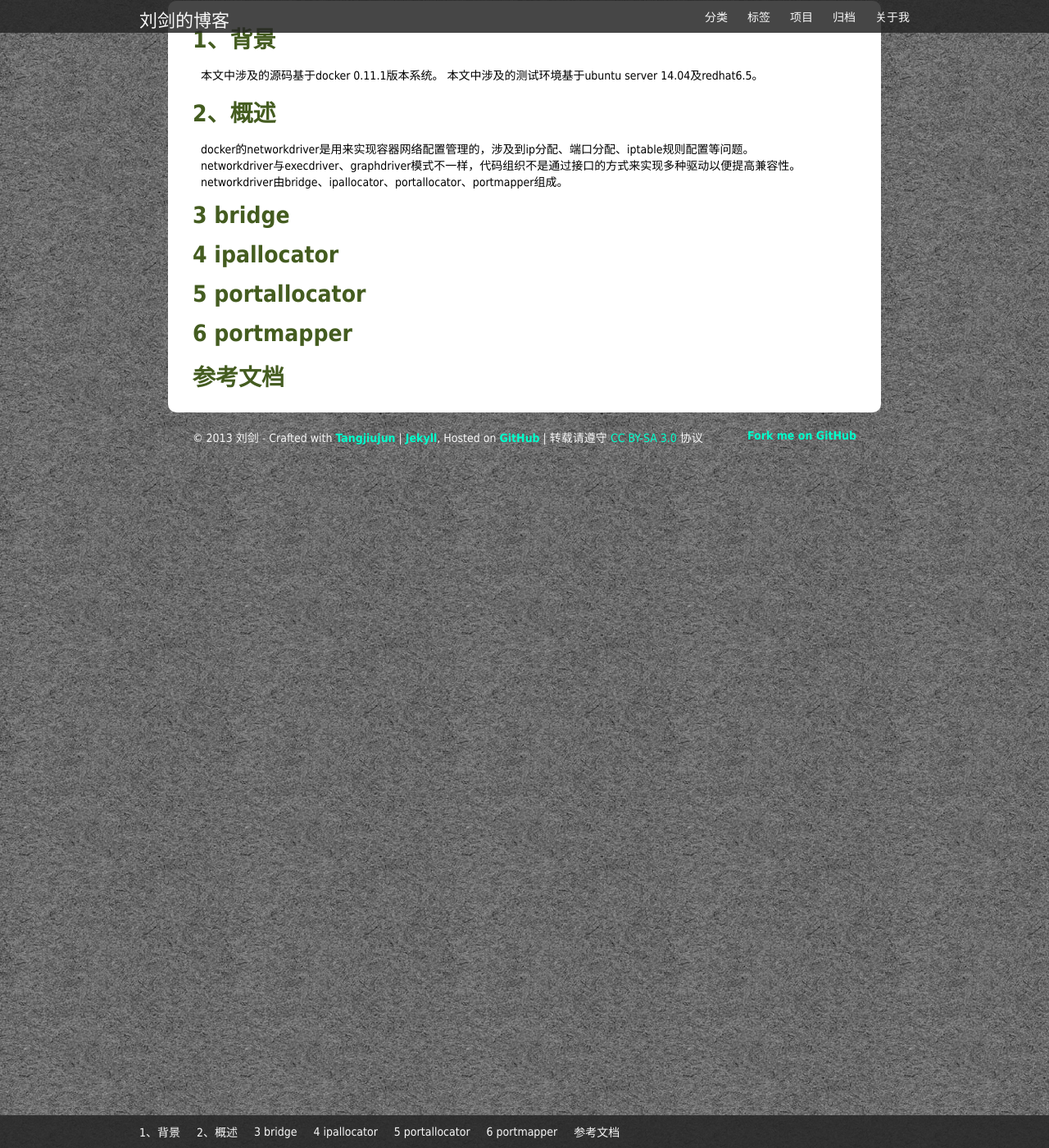
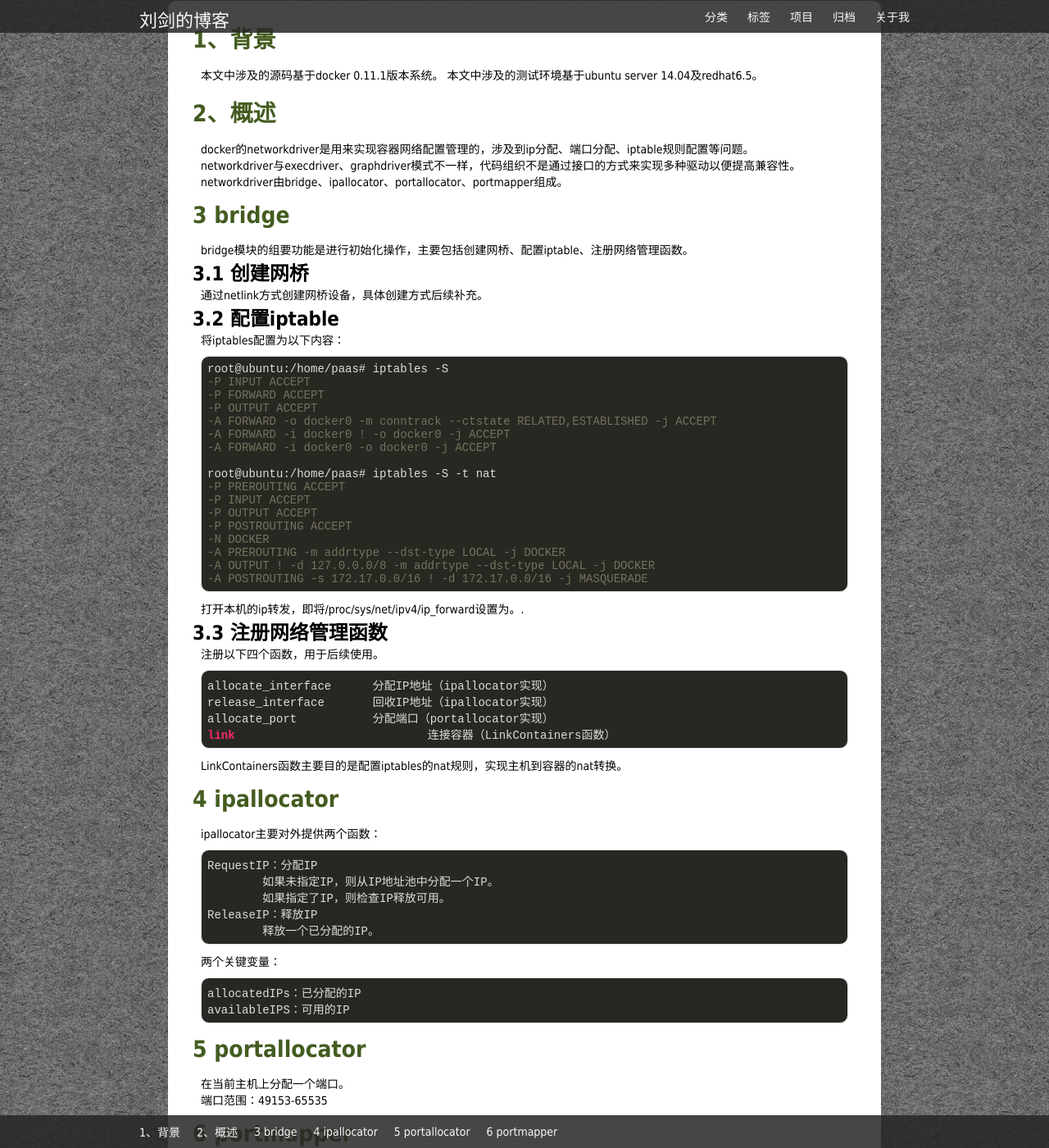
Before and after one commit to lsword/lsword.github.io, a Jekyll site: the page built from _posts/2014-06-5-docker之networkdriver.md, in a window 1280 px wide and 1400 px high, scrolled down 270 px. Shown: the whole window at 82% size. Built offline with Jekyll 4.4.1, drawn with Linux system fonts in a browser that asks for light colours; Markdown is read by kramdown in place of the engine named in the settings; comment, search, counter and statistics services are not loaded; some of the changed text lies outside the part shown.

Commit message:
Fix doc for docker networkdriver

```diff
--- a/_posts/2014-06-5-docker之networkdriver.md
+++ b/_posts/2014-06-5-docker之networkdriver.md
@@ -21,14 +21,81 @@ networkdriver由bridge、ipallocator、portallocator、portmapper组成。
 
 ### 3 bridge
 
+bridge模块的组要功能是进行初始化操作，主要包括创建网桥、配置iptable、注册网络管理函数。
+
+#### 3.1 创建网桥
+
+通过netlink方式创建网桥设备，具体创建方式后续补充。
+
+#### 3.2 配置iptable
+
+将iptables配置为以下内容：
+
+~~~
+root@ubuntu:/home/paas# iptables -S
+-P INPUT ACCEPT
+-P FORWARD ACCEPT
+-P OUTPUT ACCEPT
+-A FORWARD -o docker0 -m conntrack --ctstate RELATED,ESTABLISHED -j ACCEPT
+-A FORWARD -i docker0 ! -o docker0 -j ACCEPT
+-A FORWARD -i docker0 -o docker0 -j ACCEPT
+
+root@ubuntu:/home/paas# iptables -S -t nat
+-P PREROUTING ACCEPT
+-P INPUT ACCEPT
+-P OUTPUT ACCEPT
+-P POSTROUTING ACCEPT
+-N DOCKER
+-A PREROUTING -m addrtype --dst-type LOCAL -j DOCKER
+-A OUTPUT ! -d 127.0.0.0/8 -m addrtype --dst-type LOCAL -j DOCKER
+-A POSTROUTING -s 172.17.0.0/16 ! -d 172.17.0.0/16 -j MASQUERADE
+~~~
+
+打开本机的ip转发，即将/proc/sys/net/ipv4/ip_forward设置为。.
+
+
+#### 3.3 注册网络管理函数
+
+注册以下四个函数，用于后续使用。
+
+~~~
+allocate_interface	分配IP地址（ipallocator实现）
+release_interface	回收IP地址（ipallocator实现）
+allocate_port		分配端口（portallocator实现）
+link				连接容器（LinkContainers函数）
+~~~
+
+LinkContainers函数主要目的是配置iptables的nat规则，实现主机到容器的nat转换。
+
 ### 4 ipallocator
+
+ipallocator主要对外提供两个函数：
+
+~~~
+RequestIP：分配IP
+	如果未指定IP，则从IP地址池中分配一个IP。
+	如果指定了IP，则检查IP释放可用。
+ReleaseIP：释放IP
+	释放一个已分配的IP。
+~~~
+
+两个关键变量：
+
+~~~
+allocatedIPs：已分配的IP
+availableIPS：可用的IP
+~~~
 
 ### 5 portallocator
 
+在当前主机上分配一个端口。
+
+端口范围：49153-65535
+
 ### 6 portmapper
 
+portmapper主要通过配置iptables规则，实现针对特定协议的，从主机IP:PORT到容器的IP:PORT的消息转发配置。
 
-### 参考文档
 
 
 [Docker之graphdriver]: http://lsword.github.io/2014/06/03.html
```
